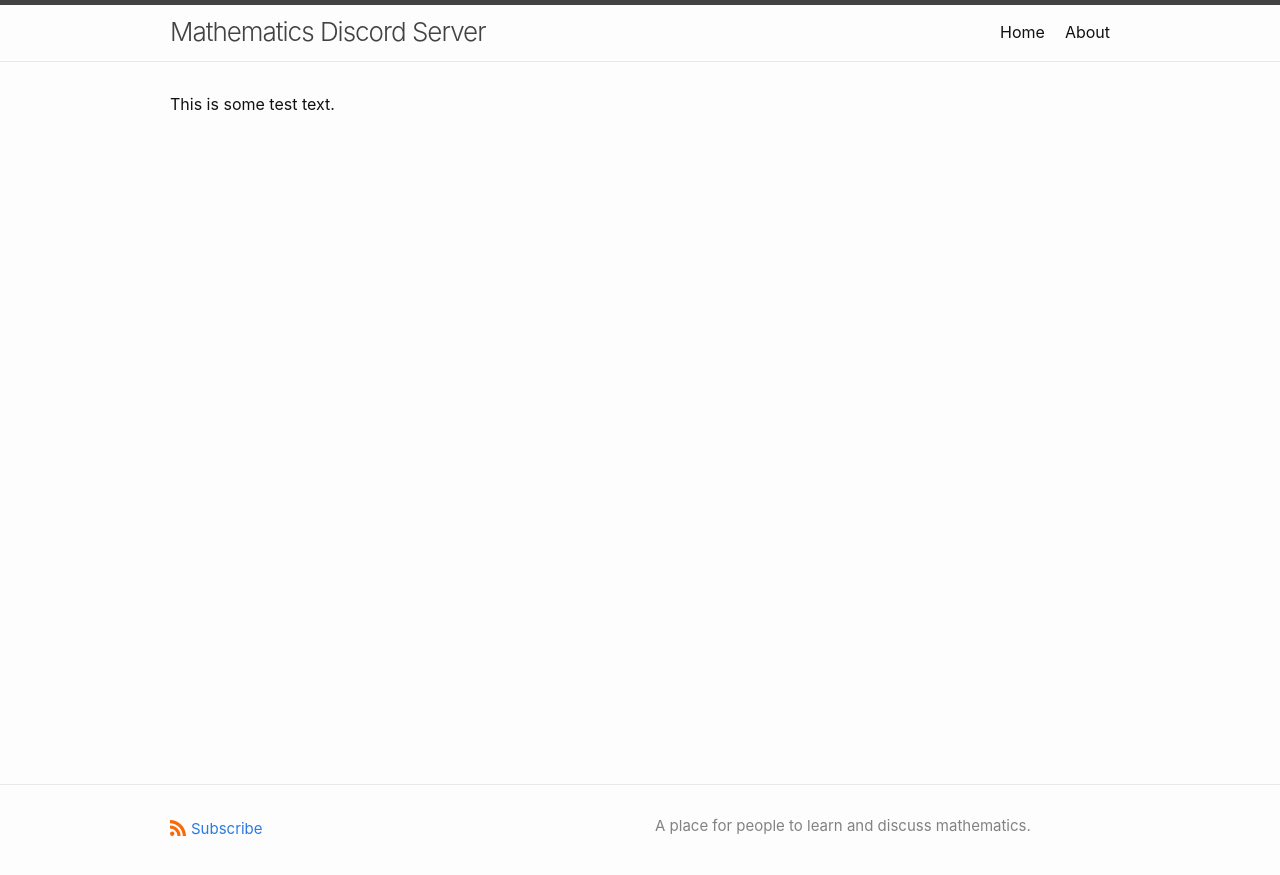
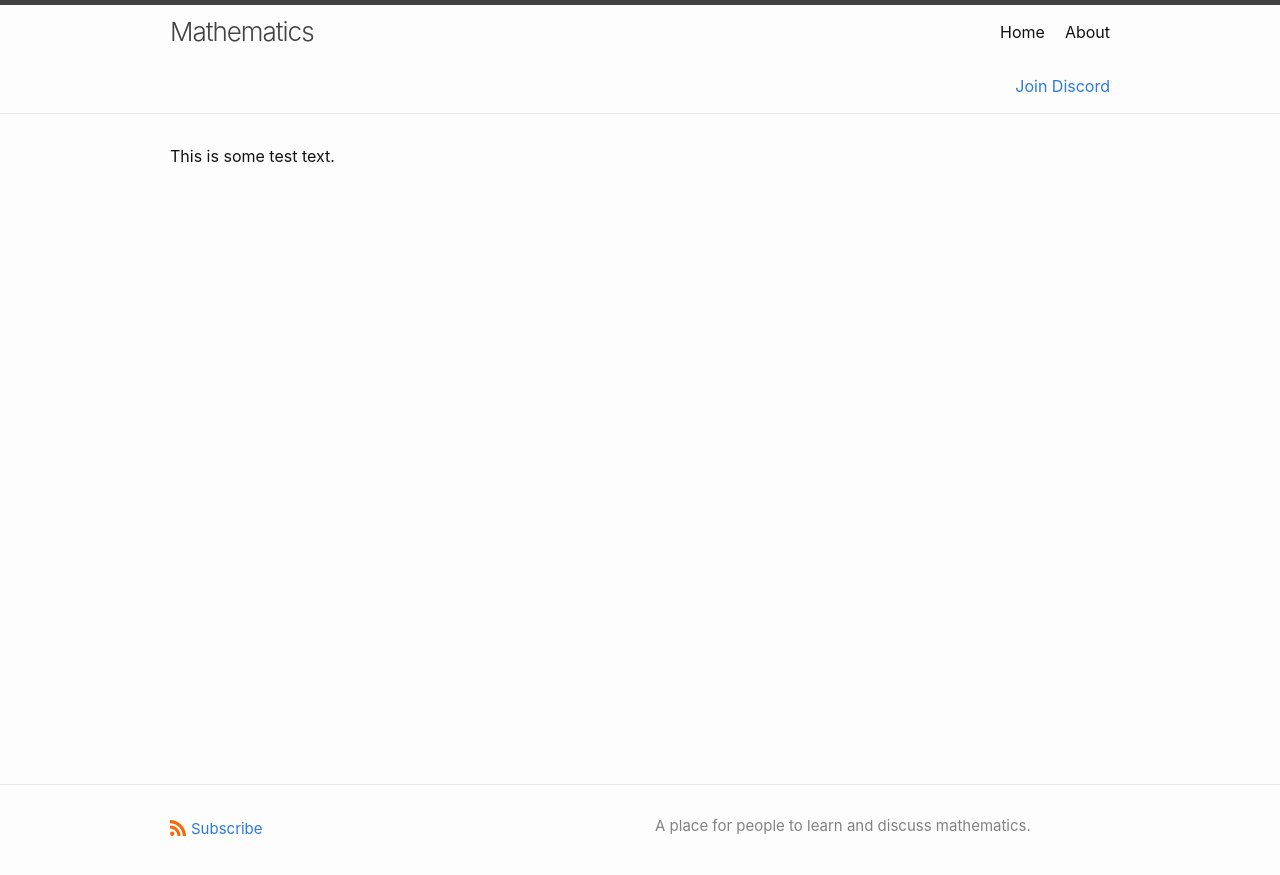
Before and after one commit to discord-math/discord-math.github.io, a Jekyll site: the page built from testpage.md, in a window 1280 px wide. Shown: the top 875 px of the page. Built offline with Jekyll 4.4.1, drawn with Linux system fonts in a browser that asks for light colours.

Commit message:
set site-title link name to mathematics

```diff
--- a/_includes/header.html
+++ b/_includes/header.html
@@ -4,7 +4,7 @@
     {%- assign default_paths = site.pages | map: "path" -%}
     {%- assign page_paths = site.header_pages | default: default_paths -%}
     {%- assign titles_size = site.pages | map: 'title' | join: '' | size -%}
-    <a class="site-title" rel="author" href="{{ "/" | relative_url }}">{{ site.title | escape }}</a>
+    <a class="site-title" rel="author" href="{{ "/" | relative_url }}">Mathematics</a>
 
     {%- if titles_size > 0 -%}
       <nav class="site-nav">
@@ -25,6 +25,10 @@
             {%- endif -%}
           {%- endfor -%}
         </div>
+
+        <div class="trigger discord-trigger">
+          <a class="discord-page-link" href="https://discord.gg/math">Join Discord</a>
+        </div>
       </nav>
     {%- endif -%}
   </div>
```
